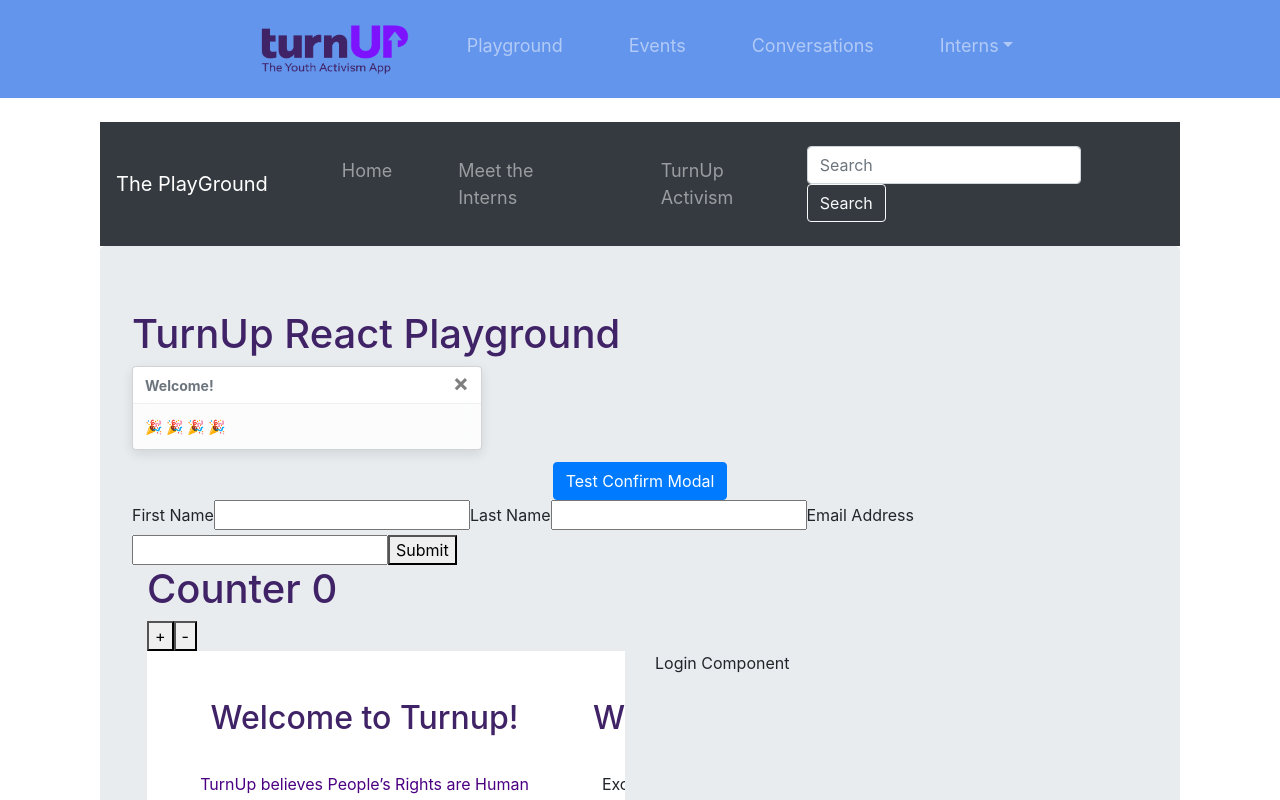
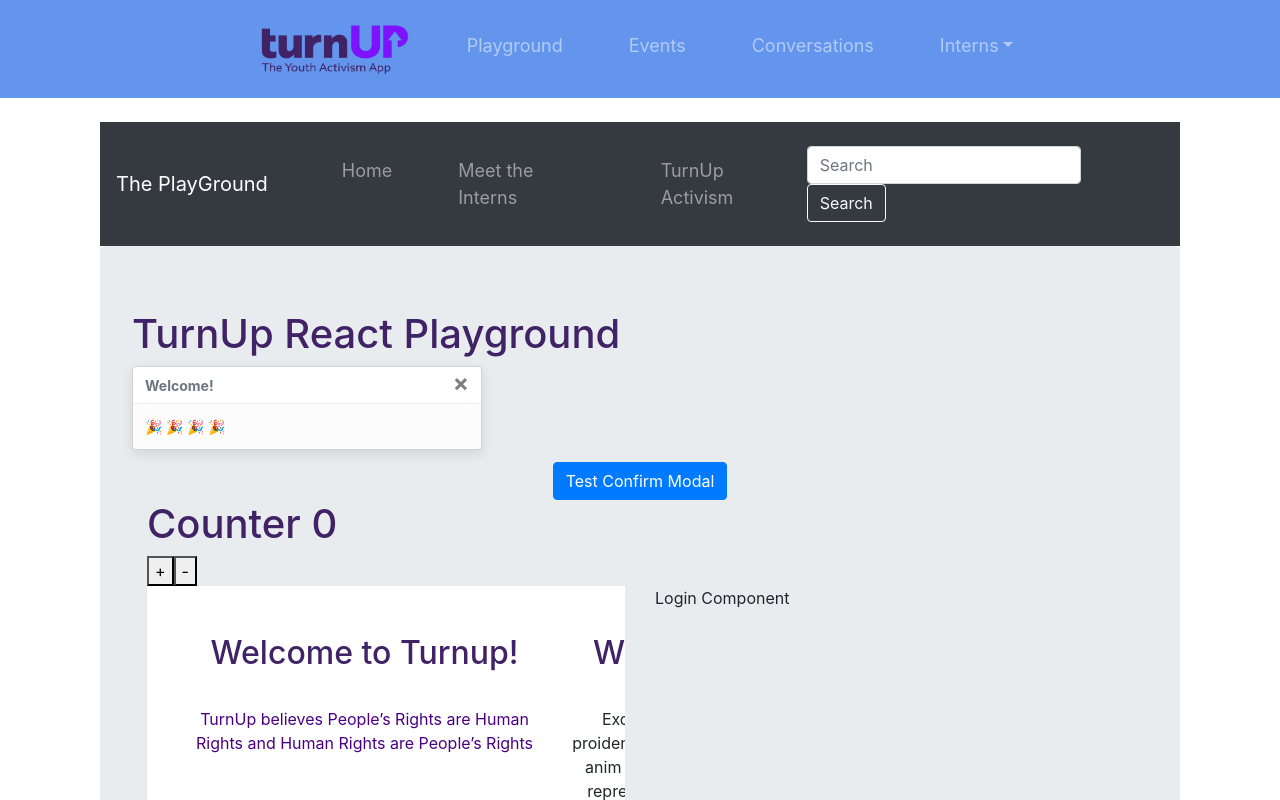
Before and after one commit to tmalik8/ReactPlayground, a React (Create React App) app: page / in a window 1280 px wide. Shown: the top 800 px of the page. Built offline with nearby package versions, Linux system fonts and the light colour scheme; grey boxes are pictures that could not be loaded.

Commit message:
remove form testing from Playground

```diff
--- a/src/components/Playground.js
+++ b/src/components/Playground.js
@@ -31,7 +31,6 @@ import PeopleComponent from "./PeopleComponent";
 import CreatePost from "./CreatePost"
 import ConfirmationBox from "./ConfirmationBox";
 import MissionsCarousel from "./MissionsCarousel"
-import SignupForm from "./TestingForm"
 
 /* Models/Services */
 import {Intern} from "../model/Intern";
@@ -214,7 +213,6 @@ const Playground = (props) => {
         <Row className='justify-content-center'>
                 <ConfirmModal header={"Post Successful!"} content="Lorem ipsum ...." />
         </Row>
-        <SignupForm/>
         <Counter></Counter>
         <Container>
           <Row>
```
